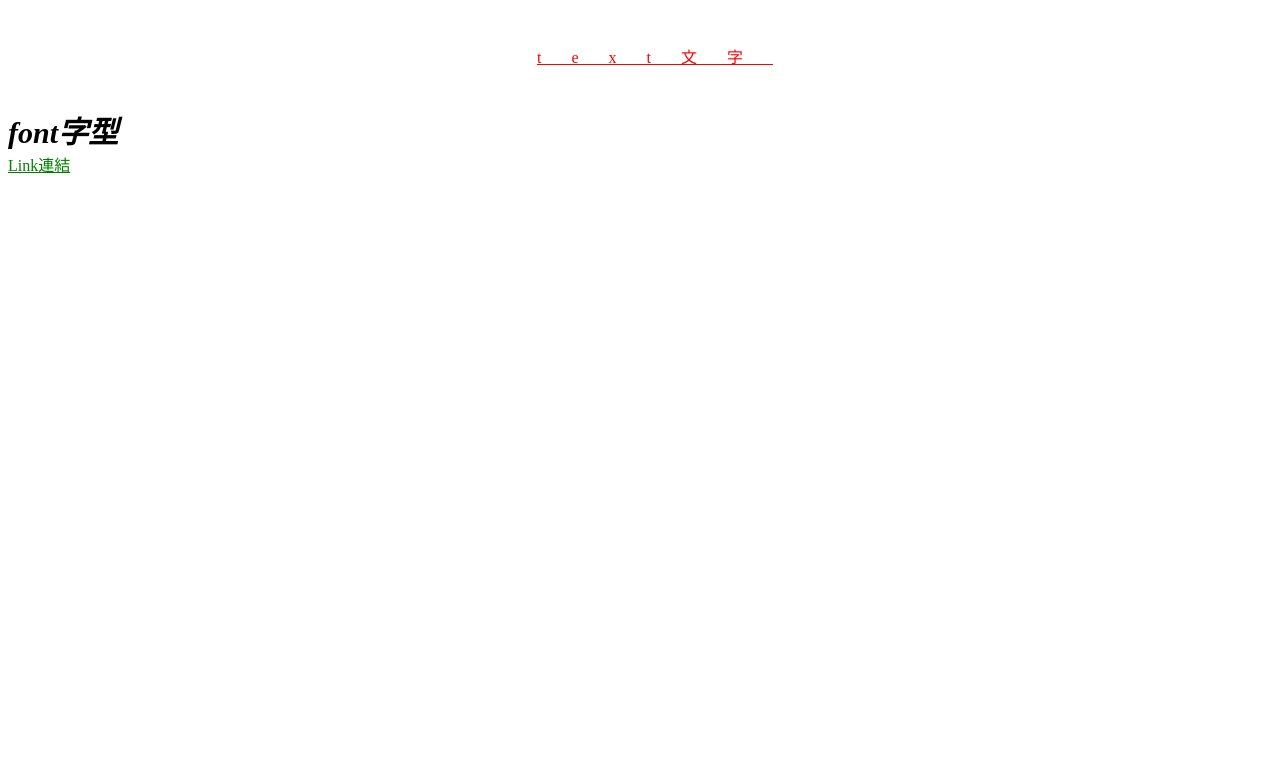
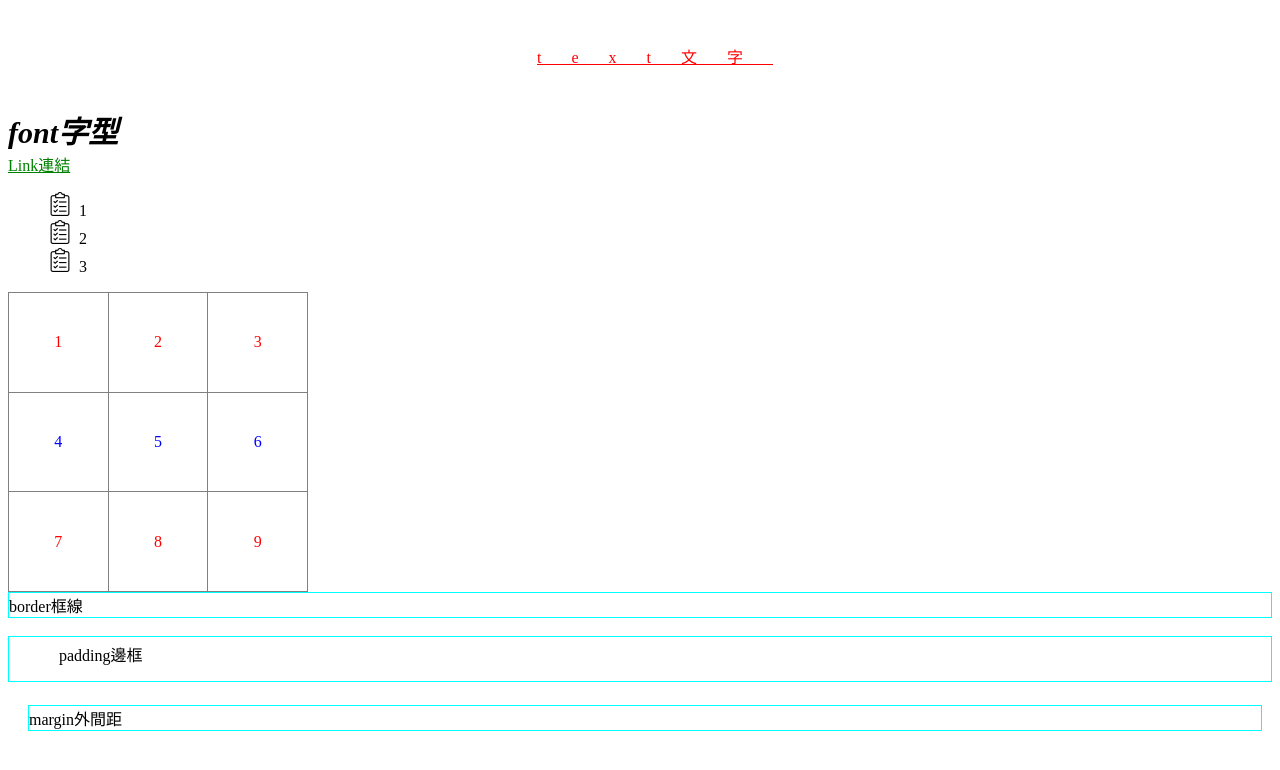
Before and after one commit to s3411207022/3411207022, a plain HTML site: page css_all.html in a window 1280 px wide. Drawn offline with Linux system fonts and the light colour scheme.

Commit message:
Add files via upload

```diff
--- a/css_all.html
+++ b/css_all.html
@@ -67,6 +67,52 @@
         .a_link:active{
             color: blue;
         }
+        /* list */
+        .list{
+            /* 類型 */
+            list-style-type: square;
+            /* 位子 */
+            list-style-position: inside;
+            /* 圖片 */
+            list-style-image: url('list.png');
+        }
+        /* table表格 */
+        /* 合併框限 */
+        .table_css{
+            border-collapse: collapse;
+        }
+        td{
+            /* 左右對齊 */
+            text-align: center;
+            /* 上下對齊 */
+            vertical-align: center;
+        }
+        /* 奇數行 */
+        tr:nth-child(odd){
+            color: red;
+        }
+        /* 偶數行 */
+        tr:nth-child(even){
+            color: blue;
+        }
+        .div_border{
+            /* 框線粗細 */
+            border-width: 1px;
+            /* 框線類型 */
+            border-style: solid;
+            /* 顏色 */
+            border-color: aqua;
+        }
+        /* padding留白 */
+        .div_padding{
+            /* 上、下、左、右 */
+            padding:5px 10px 15px 50px;
+        }
+        /* margin外間距 */
+        .div_margin{
+            /* 上、下、左、右 */
+            margin: 5px 10px 15px 20px;
+        }
         </style>
 </head>
 <body>
@@ -77,5 +123,33 @@
         font字型
         </div>
         <a href="#" class="a_link">Link連結</a>
+        <ol class="list">
+            <li>1</li>
+            <li>2</li>
+            <li>3</li>
+        </ol>
+        <table class="table_css" border="1" celpadding="0" width="300" height="300">
+            <tr>
+                <td>1</td>
+                <td>2</td>
+                <td>3</td>
+            </tr>
+            <tr>
+                <td>4</td>
+                <td>5</td>
+                <td>6</td>
+                </tr>
+                <tr>
+                    <td>7</td>
+                    <td>8</td>
+                    <td>9</td>
+                </tr>
+            </tr>
+        </table>
+        <div class="div_border">border框線</div>
+        <br>
+        <div class="div_border div_padding">padding邊框</div>
+        <br>
+        <div class="div_border div_margin">margin外間距</div>
 </body>
 </html>
```
Also changed, not shown: list.png (added).
